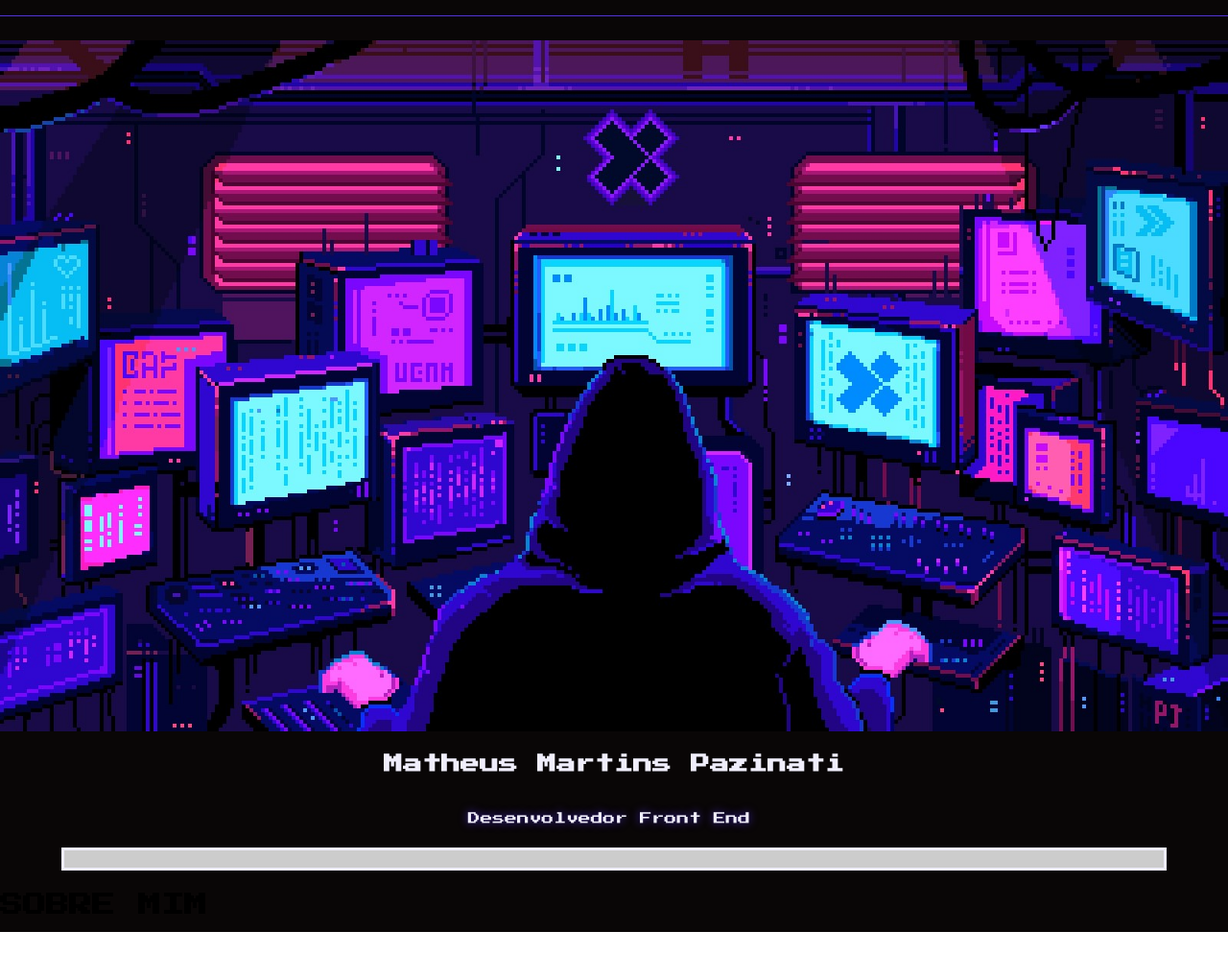
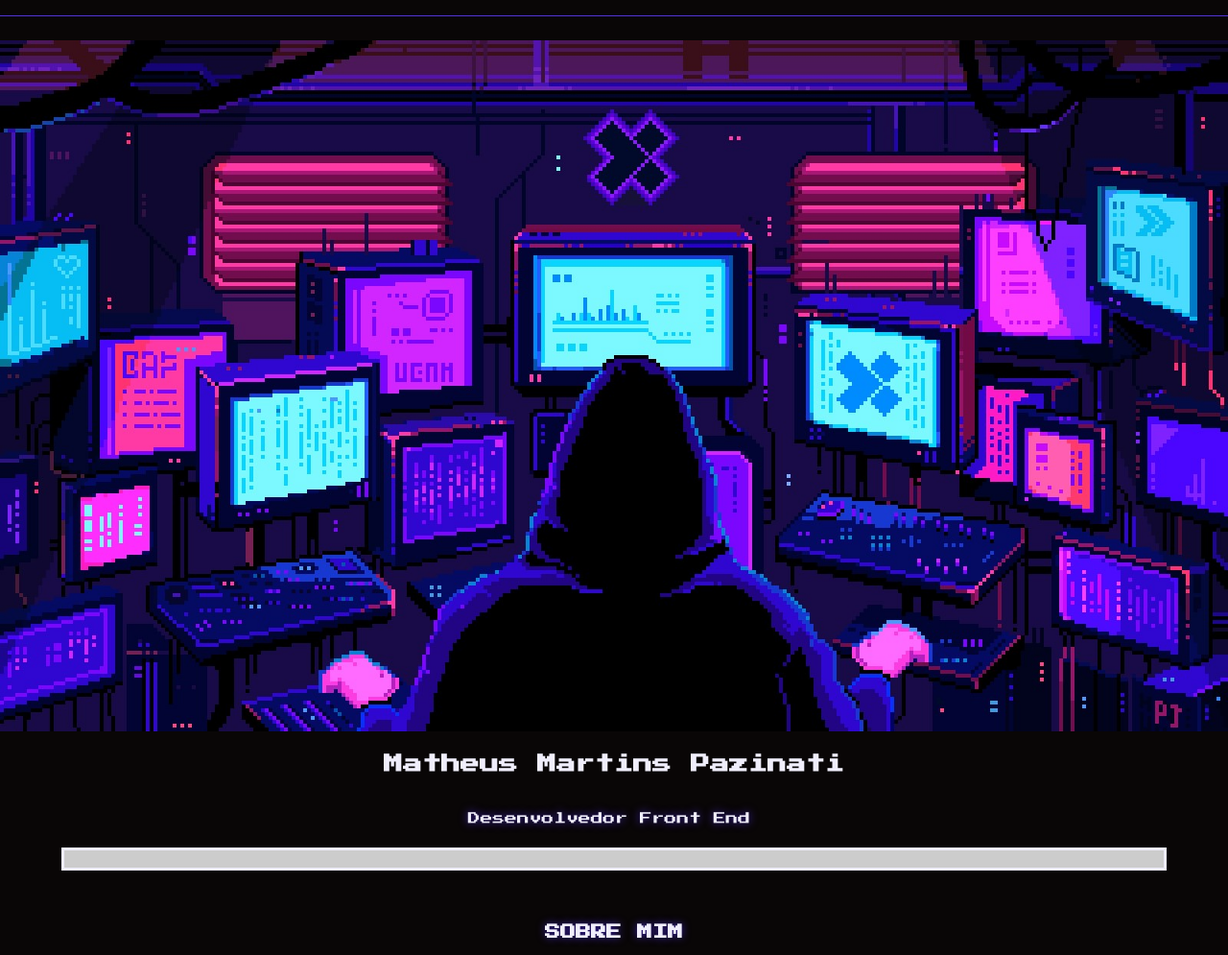
Before and after one commit to Matheus-Pazinati/myportfolio, a plain HTML site: page index.html in a window 1280 px wide. Shown: the part 94-1089 px from the top of the page at 96% size. Before the commit the page ends 1065 px from the top, so only its background shows below. Drawn offline with Linux system fonts and the light colour scheme.

Commit message:
Inicia sessao Sobre

```diff
--- a/assets/css/style.css
+++ b/assets/css/style.css
@@ -169,3 +169,14 @@ main {
   0% {width: 0%; }
   100% {width: 100%}
 }
+
+/* ================= SESSAO SOBRE ===== */
+.about {
+  margin-top: 3.5rem;
+}
+.about__title {
+  font-size: 1rem;
+  color: var(--light-color);
+  animation: changeTextShadow 1.8s ease-in-out infinite alternate;
+  text-align: center;
+}
```
